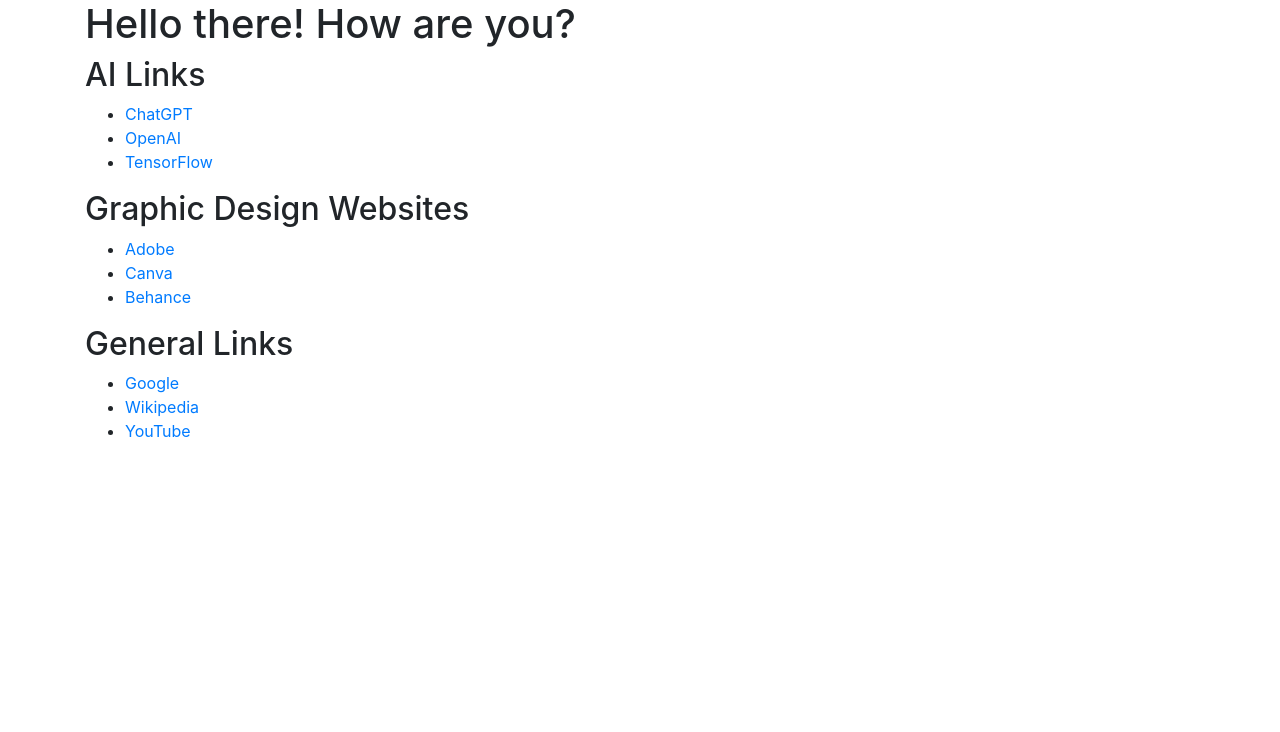
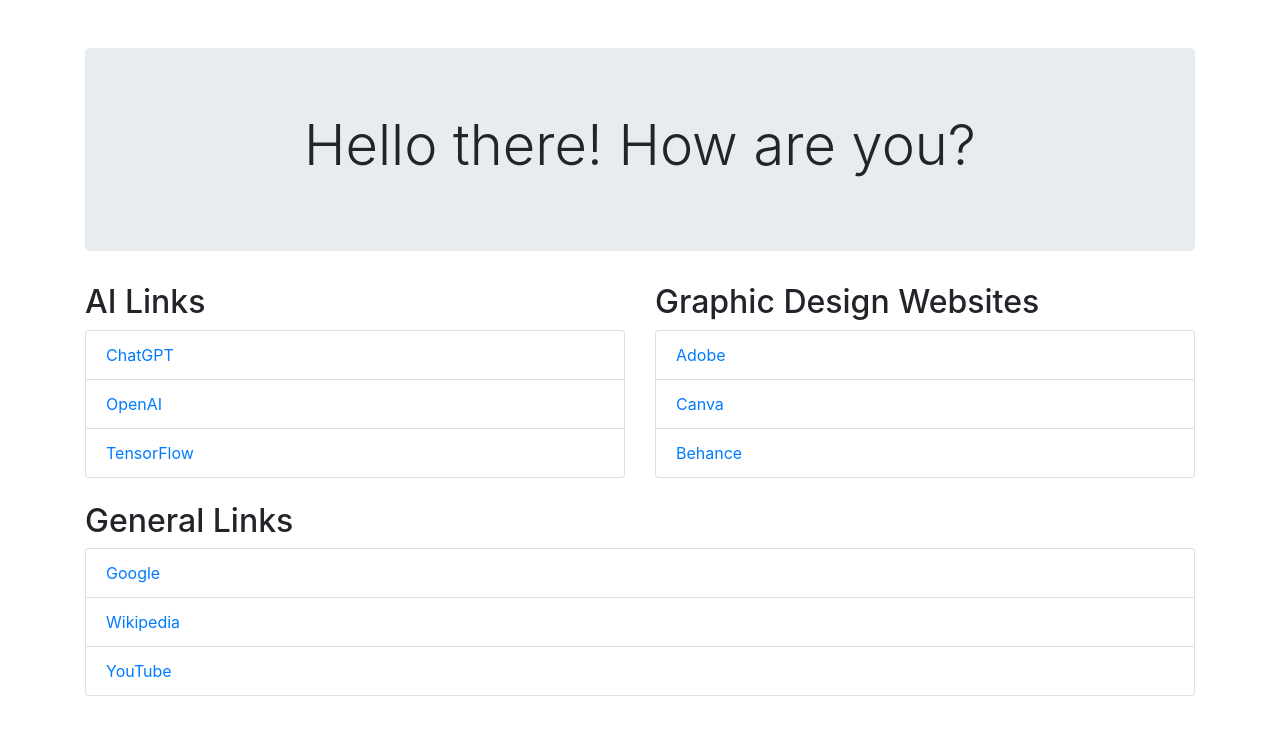
Before and after one commit to NiallBre9/Linkhub, a plain HTML site: page index.html in a window 1280 px wide. Drawn offline with nearby package versions, Linux system fonts and the light colour scheme.

Commit message:
Bootstrap classes added
Design elements changed and added.

```diff
--- a/index.html
+++ b/index.html
@@ -6,29 +6,38 @@
   <link rel="stylesheet" href="https://stackpath.bootstrapcdn.com/bootstrap/4.5.2/css/bootstrap.min.css">
 </head>
 <body>
-  <div class="container">
-    <h1>Hello there! How are you?</h1>
+  <div class="container mt-5">
+    <div class="jumbotron text-center">
+      <h1 class="display-4">Hello there! How are you?</h1>
+    </div>
 
-    <h2>AI Links</h2>
-    <ul>
-      <li><a href="https://www.chatgpt.com">ChatGPT</a></li>
-      <li><a href="https://www.openai.com">OpenAI</a></li>
-      <li><a href="https://www.tensorflow.org">TensorFlow</a></li>
-    </ul>
+    <div class="row">
+      <div class="col-md-6">
+        <h2>AI Links</h2>
+        <ul class="list-group">
+          <li class="list-group-item"><a href="https://www.chatgpt.com">ChatGPT</a></li>
+          <li class="list-group-item"><a href="https://www.openai.com">OpenAI</a></li>
+          <li class="list-group-item"><a href="https://www.tensorflow.org">TensorFlow</a></li>
+        </ul>
+      </div>
+      <div class="col-md-6">
+        <h2>Graphic Design Websites</h2>
+        <ul class="list-group">
+          <li class="list-group-item"><a href="https://www.adobe.com">Adobe</a></li>
+          <li class="list-group-item"><a href="https://www.canva.com">Canva</a></li>
+          <li class="list-group-item"><a href="https://www.behance.net">Behance</a></li>
+        </ul>
+      </div>
+    </div>
 
-    <h2>Graphic Design Websites</h2>
-    <ul>
-      <li><a href="https://www.adobe.com">Adobe</a></li>
-      <li><a href="https://www.canva.com">Canva</a></li>
-      <li><a href="https://www.behance.net">Behance</a></li>
-    </ul>
-
-    <h2>General Links</h2>
-    <ul>
-      <li><a href="https://www.google.com">Google</a></li>
-      <li><a href="https://www.wikipedia.org">Wikipedia</a></li>
-      <li><a href="https://www.youtube.com">YouTube</a></li>
-    </ul>
+    <div class="mt-4">
+      <h2>General Links</h2>
+      <ul class="list-group">
+        <li class="list-group-item"><a href="https://www.google.com">Google</a></li>
+        <li class="list-group-item"><a href="https://www.wikipedia.org">Wikipedia</a></li>
+        <li class="list-group-item"><a href="https://www.youtube.com">YouTube</a></li>
+      </ul>
+    </div>
   </div>
 
   <!-- Include Bootstrap JS -->
```
